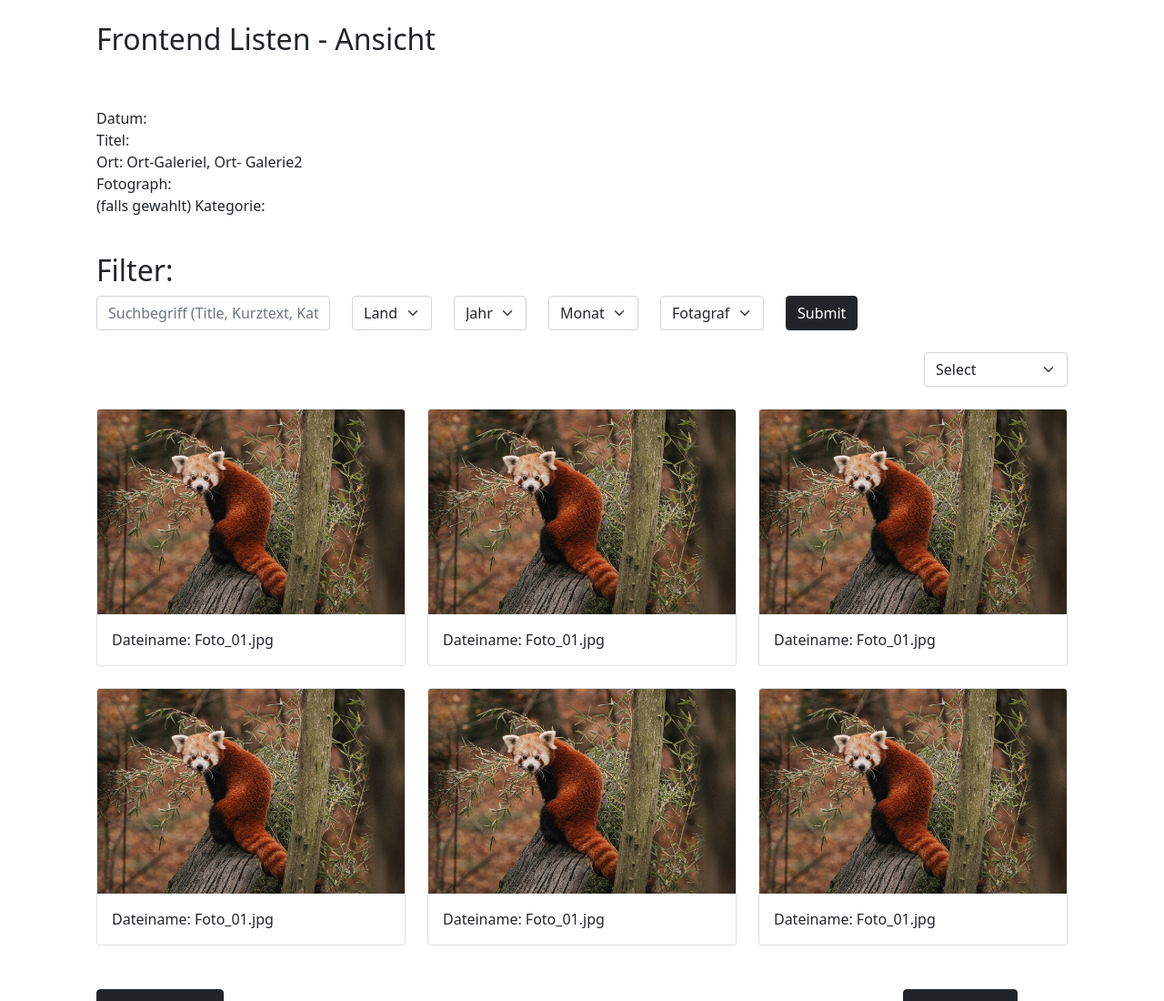
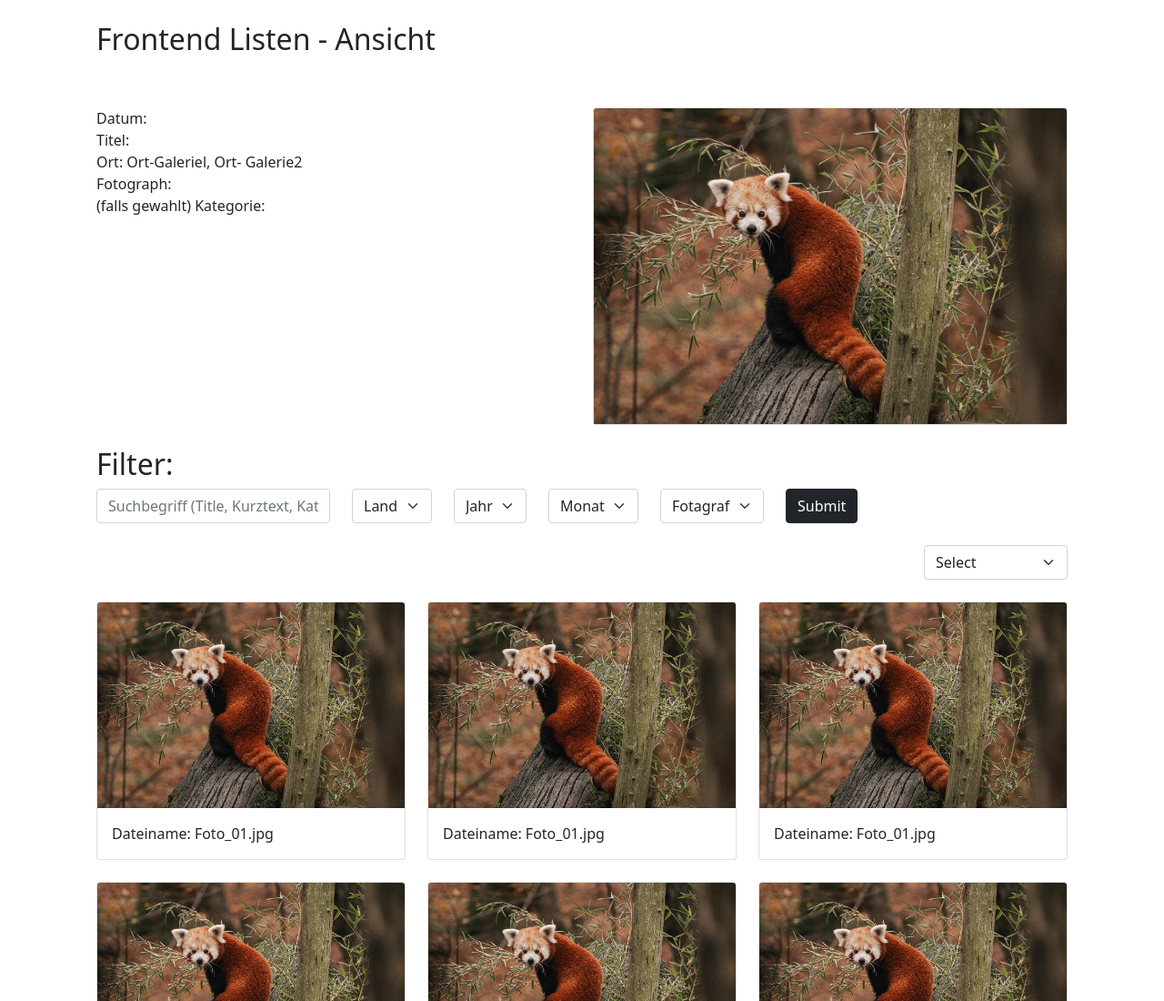
Before and after one commit to sujaygoswami/fortress6-chiligallery, a website: page html-master/filter.html in a window 1280 px wide. Shown: the top 1100 px of the page at 91% size. Drawn offline with Linux system fonts and the light colour scheme.

Commit message:
work update dated 29.02.2024 1st push

```diff
--- a/html-master/filter.html
+++ b/html-master/filter.html
@@ -46,7 +46,7 @@
                 <div class="listing-module p-4">
                     <!-- listing header -->
                     <div class="listing-header mb-4">
-                        <div class="row align-items-end">
+                        <div class="row">
                             <!-- col -->
                             <div class="col-6">
                                 <p>
@@ -56,6 +56,13 @@
                                     Fotograph:<br>
                                     (falls gewahlt) Kategorie:
                                 </p>
+                            </div>
+                            <!-- col -->
+                            <!-- col -->
+                            <div class="col-6">
+                                <div class="card">
+                                    <img src="Images/red-panda-8372704_1280.jpg" class="card-img-top img-fluid" alt="...">
+                                  </div>
                             </div>
                             <!-- col -->
                         </div>
```
